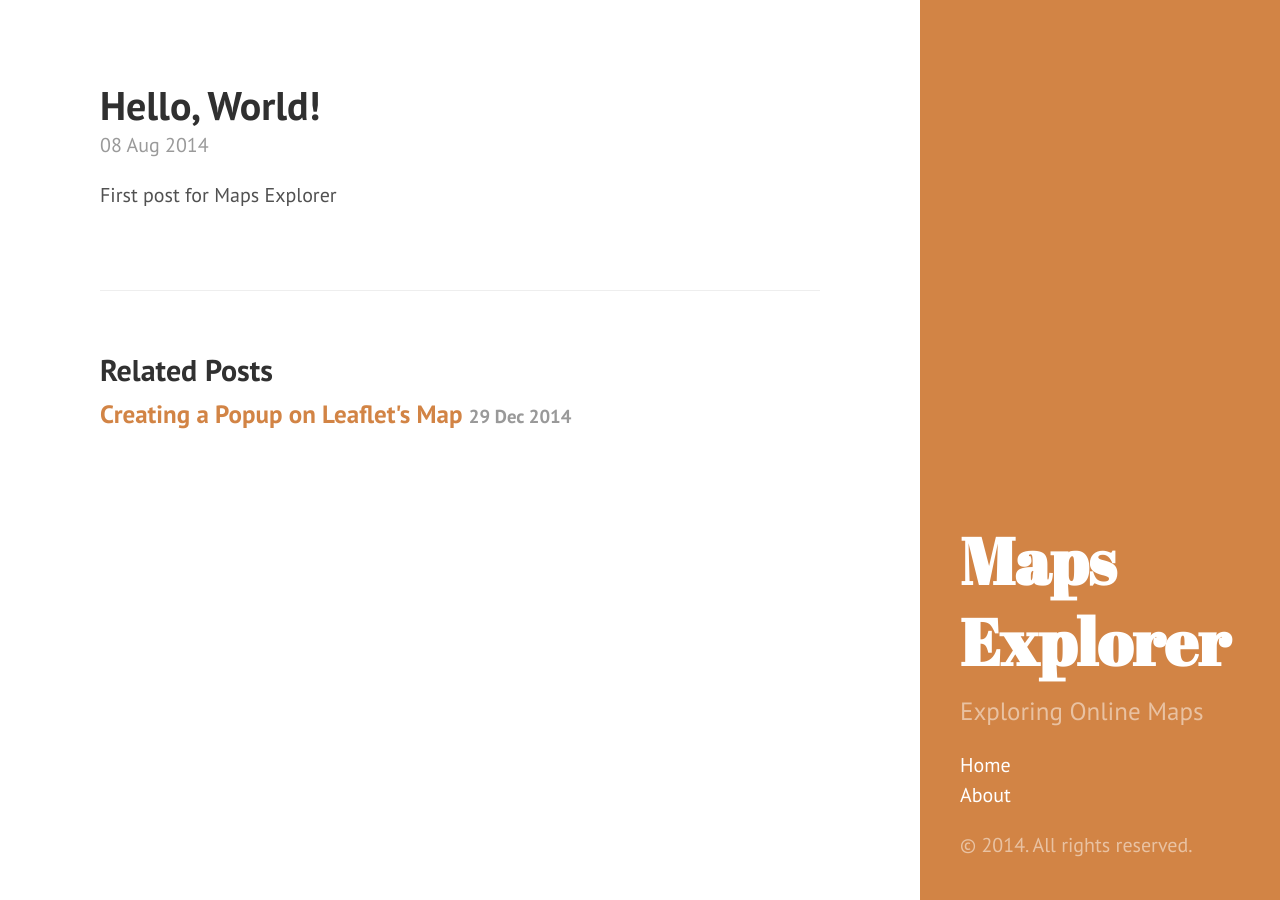
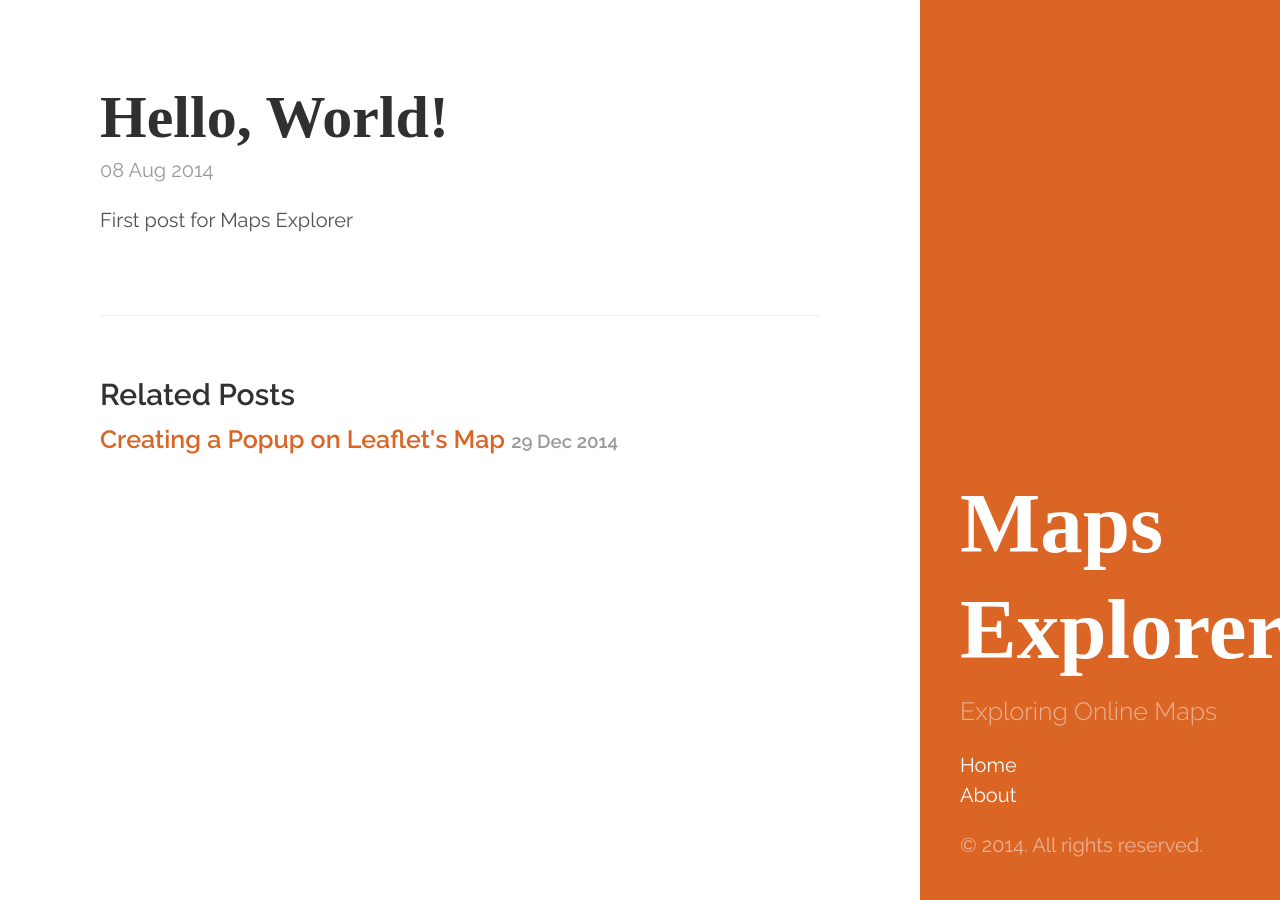
Before and after one commit to arubyist/MapExplorer, a Jekyll site: the page built from _posts/2014-08-08-hello.md, in a window 1280 px wide. Built offline with Jekyll 4.4.1, drawn with Linux system fonts in a browser that asks for light colours; nearby versions of some CDN libraries; some web fonts are replaced.

Commit message:
modifications of overall appearance of blog

```diff
--- a/_includes/head.html
+++ b/_includes/head.html
@@ -18,6 +18,9 @@
   <link rel="stylesheet" href="{{ site.baseurl }}/public/css/syntax.css">
   <link rel="stylesheet" href="{{ site.baseurl }}/public/css/hyde.css">
   <link rel="stylesheet" href="http://fonts.googleapis.com/css?family=PT+Sans:400,400italic,700|Abril+Fatface">
+  <link href='//fonts.googleapis.com/css?family=Raleway:400,300,600' rel='stylesheet' type='text/css'>
+  <link href='http://fonts.googleapis.com/css?family=Qwigley' rel='stylesheet' type='text/css'>
+
 
   <!-- Icons -->
   <link rel="apple-touch-icon-precomposed" sizes="144x144" href="/public/apple-touch-icon-144-precomposed.png">
--- a/public/css/hyde.css
+++ b/public/css/hyde.css
@@ -32,7 +32,7 @@
  */
 
 html {
-  font-family: "PT Sans", Helvetica, Arial, sans-serif;
+  font-family: "Raleway","HelveticaNeue","Helvetica Neue",Helvetica,Arial,sans-serif;
 }
 @media (min-width: 48rem) {
   html {
@@ -79,8 +79,8 @@ html {
 .sidebar-about h1 {
   color: #fff;
   margin-top: 0;
-  font-family: "Abril Fatface", serif;
-  font-size: 3.25rem;
+  font-family: 'Qwigley', cursive;
+  font-size: 4.25rem;
 }
 
 /* Sidebar nav */
@@ -188,11 +188,11 @@ a.sidebar-nav-item:focus {
 
 /* Orange */
 .theme-base-09 .sidebar {
-  background-color: #d28445;
+  background-color: #DB6525;
 }
 .theme-base-09 .content a,
 .theme-base-09 .related-posts li a:hover {
-  color: #d28445;
+  color: #DB6525;
 }
 
 /* Yellow */
--- a/public/css/poole.css
+++ b/public/css/poole.css
@@ -67,7 +67,7 @@ body {
 
 /* No `:visited` state is required by default (browsers will use `a`) */
 a {
-  color: #268bd2;
+  color: #DB6525;
   text-decoration: none;
 }
 /* `:focus` is linked to `:hover` for basic accessibility */
@@ -85,7 +85,8 @@ h1, h2, h3, h4, h5, h6 {
   text-rendering: optimizeLegibility;
 }
 h1 {
-  font-size: 2rem;
+  font-family: 'Qwigley', cursive;
+  font-size: 3rem;
 }
 h2 {
   margin-top: 1rem;
```
Also changed, not shown: Gemfile (deleted, +0 -26 lines), _posts/2014-12-29-Leaflet-Custom-Marker.md (+0 -6 lines), Gemfile.lock (deleted).
